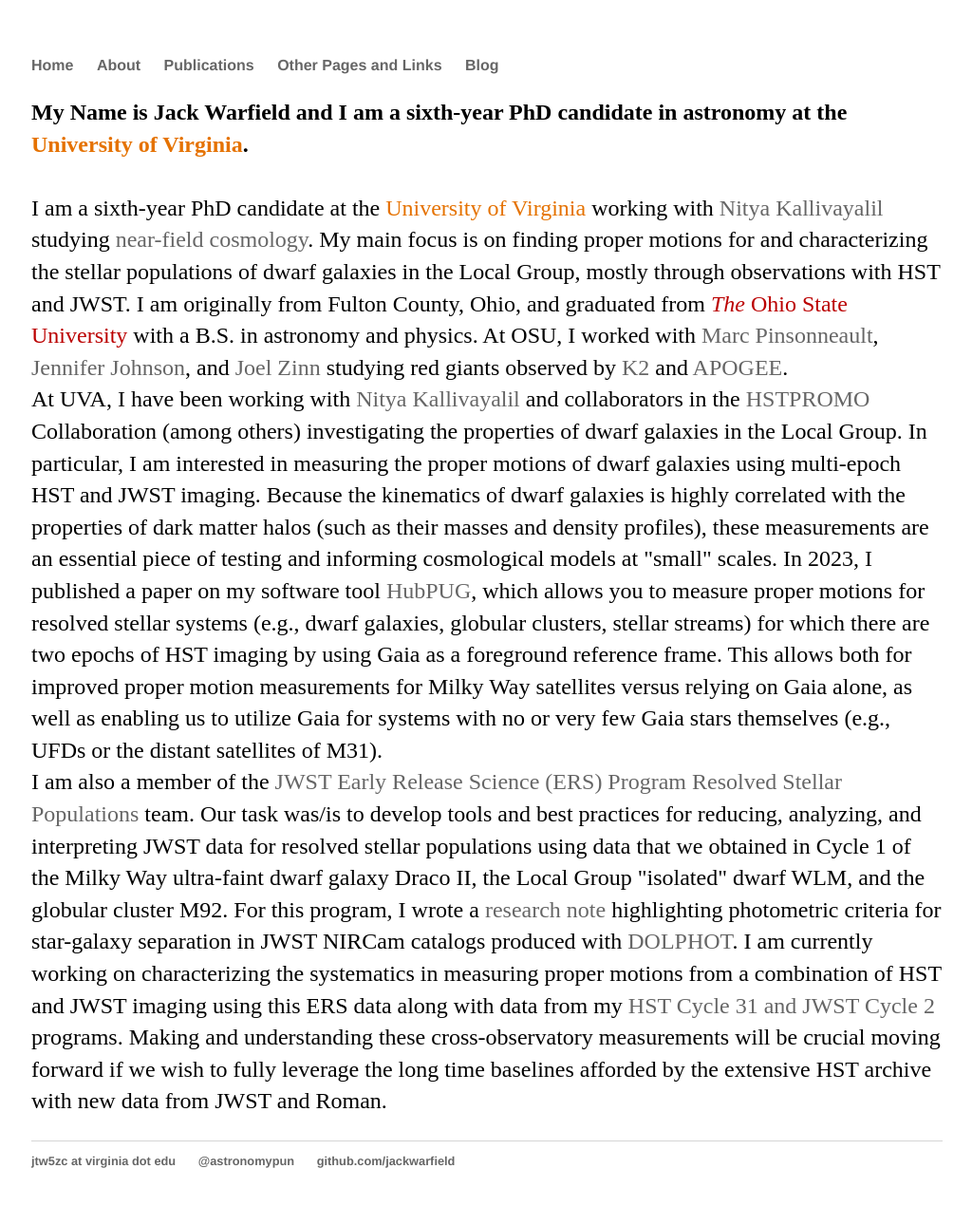
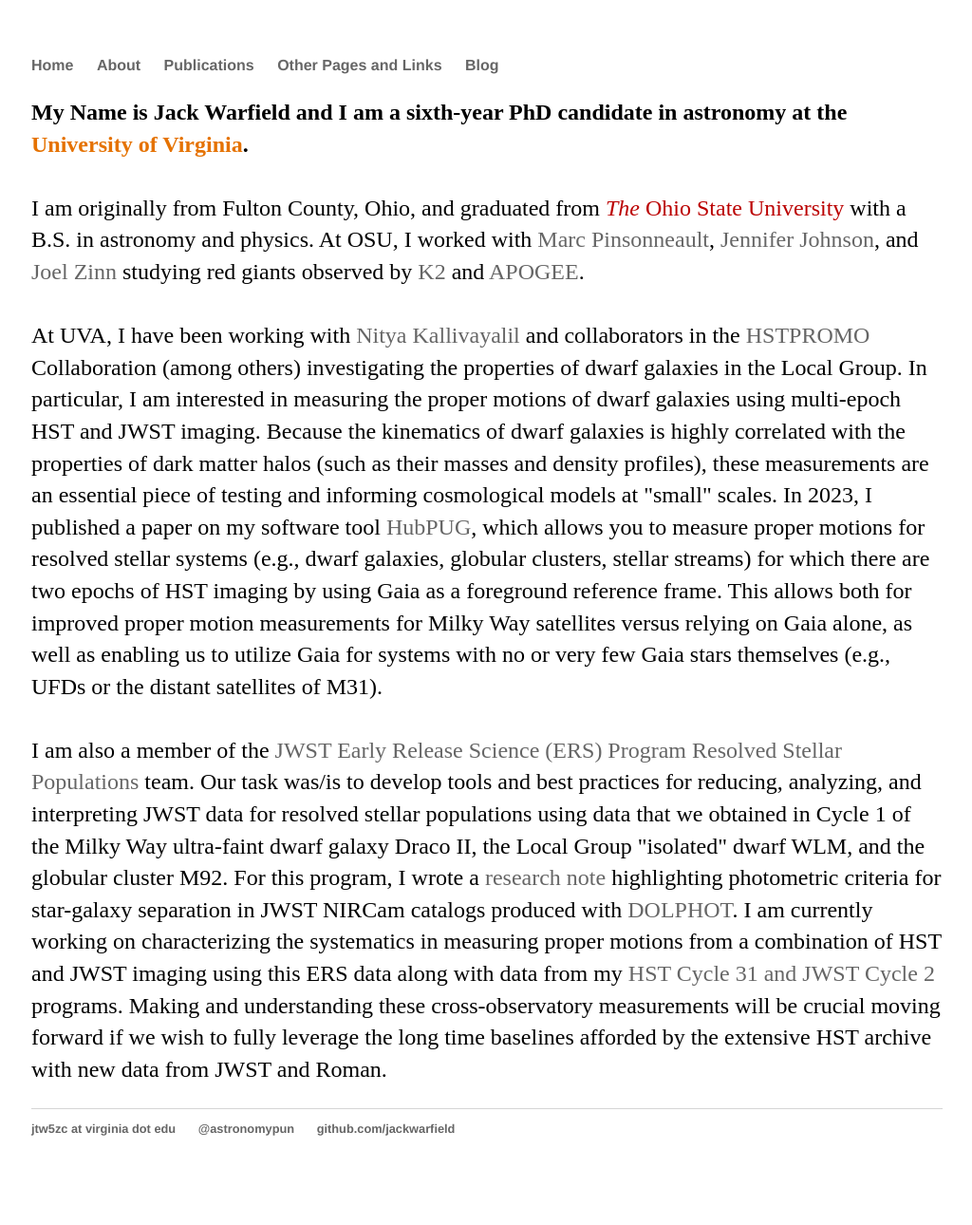
Before and after one commit to jackwarfield/jackwarfield.github.io, a Jekyll site: the page built from about/index.html, in a window 1280 px wide. Shown: the whole page at 95% size, without its empty margins (127-1151 px from the left). Built offline with Jekyll 4.4.1, drawn with Linux system fonts in a browser that asks for light colours; after the commit the page ends 1256 px from its top, so only the background shows below that.

Commit message:
adjust spaces

```diff
--- a/about/index.html
+++ b/about/index.html
@@ -8,13 +8,11 @@
 
 		<br><br>
 
-		I am a sixth-year PhD candidate at the <font color='#E57200'>University of Virginia</font> working with <a href='https://sites.google.com/view/nityajk/home'>Nitya Kallivayalil</a> studying <a href='https://astronomy.as.virginia.edu/research/near-field-cosmology'>near-field cosmology</a>. My main focus is on finding proper motions for and characterizing the stellar populations of dwarf galaxies in the Local Group, mostly through observations with HST and JWST.
-
 		I am originally from Fulton County, Ohio, and graduated from <font color='#bb0000'><i>The</i> Ohio State University</font> with a B.S. in astronomy and physics. At OSU, I worked with <a href='http://www.astronomy.ohio-state.edu/~pinsono/'>Marc Pinsonneault</a>, <a href='http://www.astronomy.ohio-state.edu/~jaj/'>Jennifer Johnson</a>, and <a href='http://joelczinn.com/'>Joel Zinn</a> studying red giants observed by <a href='https://keplerscience.arc.nasa.gov'>K2</a> and <a href='https://www.sdss.org/surveys/apogee-2/'>APOGEE</a>.
-		<br>
+		<br><br>
 
 		At UVA, I have been working with <a href='https://sites.google.com/view/nityajk/home'>Nitya Kallivayalil</a> and collaborators in the <a href='https://www.stsci.edu/~marel/hstpromo.html'>HSTPROMO</a> Collaboration (among others) investigating the properties of dwarf galaxies in the Local Group. In particular, I am interested in measuring the proper motions of dwarf galaxies using multi-epoch HST and JWST imaging. Because the kinematics of dwarf galaxies is highly correlated with the properties of dark matter halos (such as their masses and density profiles), these measurements are an essential piece of testing and informing cosmological models at "small" scales. In 2023, I published a paper on my software tool <a href='https://ui.adsabs.harvard.edu/abs/2023MNRAS.519.1189W/abstract'>HubPUG</a>, which allows you to measure proper motions for resolved stellar systems (e.g., dwarf galaxies, globular clusters, stellar streams) for which there are two epochs of HST imaging by using Gaia as a foreground reference frame. This allows both for improved proper motion measurements for Milky Way satellites versus relying on Gaia alone, as well as enabling us to utilize Gaia for systems with no or very few Gaia stars themselves (e.g., UFDs or the distant satellites of M31).
-		<br>
+		<br><br>
 
 		I am also a member of the <a href='https://ers-stars.github.io'>JWST Early Release Science (ERS) Program Resolved Stellar Populations</a> team. Our task was/is to develop tools and best practices for reducing, analyzing, and interpreting JWST data for resolved stellar populations using data that we obtained in Cycle 1 of the Milky Way ultra-faint dwarf galaxy Draco II, the Local Group "isolated" dwarf WLM, and the globular cluster M92. For this program, I wrote a <a href='https://ui.adsabs.harvard.edu/abs/2023RNAAS...7...23W/abstract'>research note</a> highlighting photometric criteria for star-galaxy separation in JWST NIRCam catalogs produced with <a href='http://americano.dolphinsim.com/dolphot/'>DOLPHOT</a>. I am currently working on characterizing the systematics in measuring proper motions from a combination of HST and JWST imaging using this ERS data along with data from my <a href='https://ui.adsabs.harvard.edu/abs/2023hst..prop17473W/abstract'>HST Cycle 31 and JWST Cycle 2</a> programs. Making and understanding these cross-observatory measurements will be crucial moving forward if we wish to fully leverage the long time baselines afforded by the extensive HST archive with new data from JWST and Roman.
 	</p>
```
